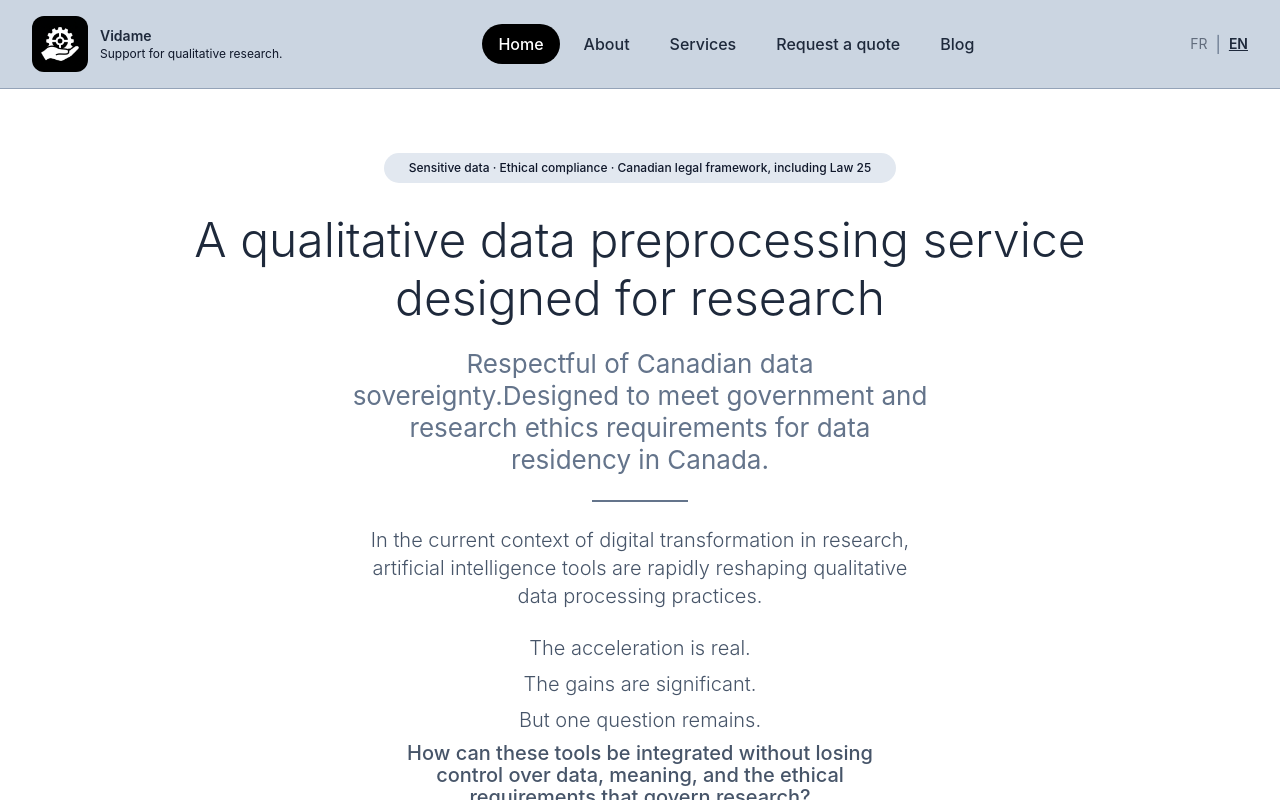
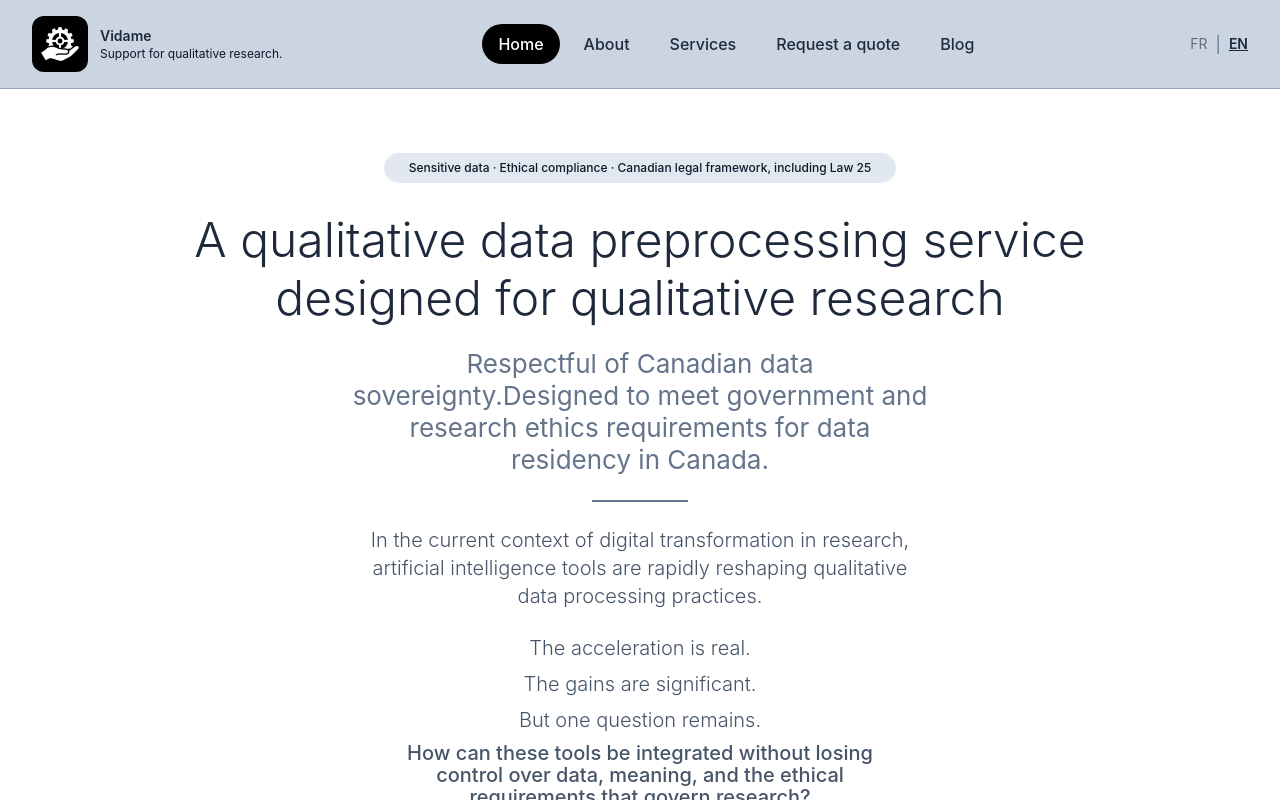
Before and after one commit to momopro21/vidame-recherche, a React (Vite) app: page / in a window 1280 px wide. Both pictures are taken after a click on the button "EN". Shown: the top 800 px of the page. Built offline with nearby package versions, Linux system fonts and the light colour scheme; the HTML template or start-up script is replaced by a standard one.

Commit message:
Specify design focus as qualitative research

```diff
--- a/src/App.tsx
+++ b/src/App.tsx
@@ -477,7 +477,7 @@ return (
         A qualitative data preprocessing service
       </span>
       <span className="mt-2 block">
-        designed for research
+        designed for qualitative research
       </span>
     </>
   )}
```
